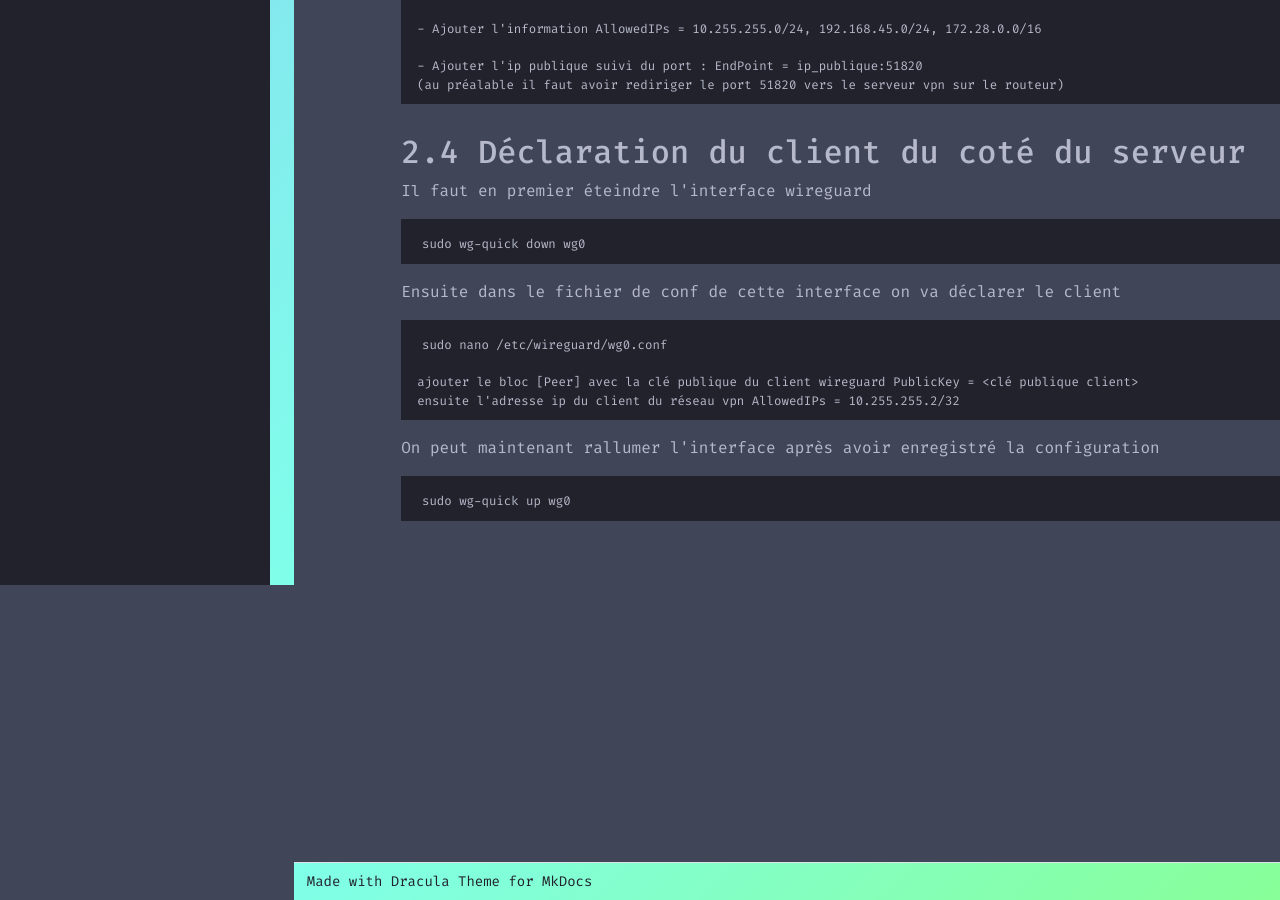
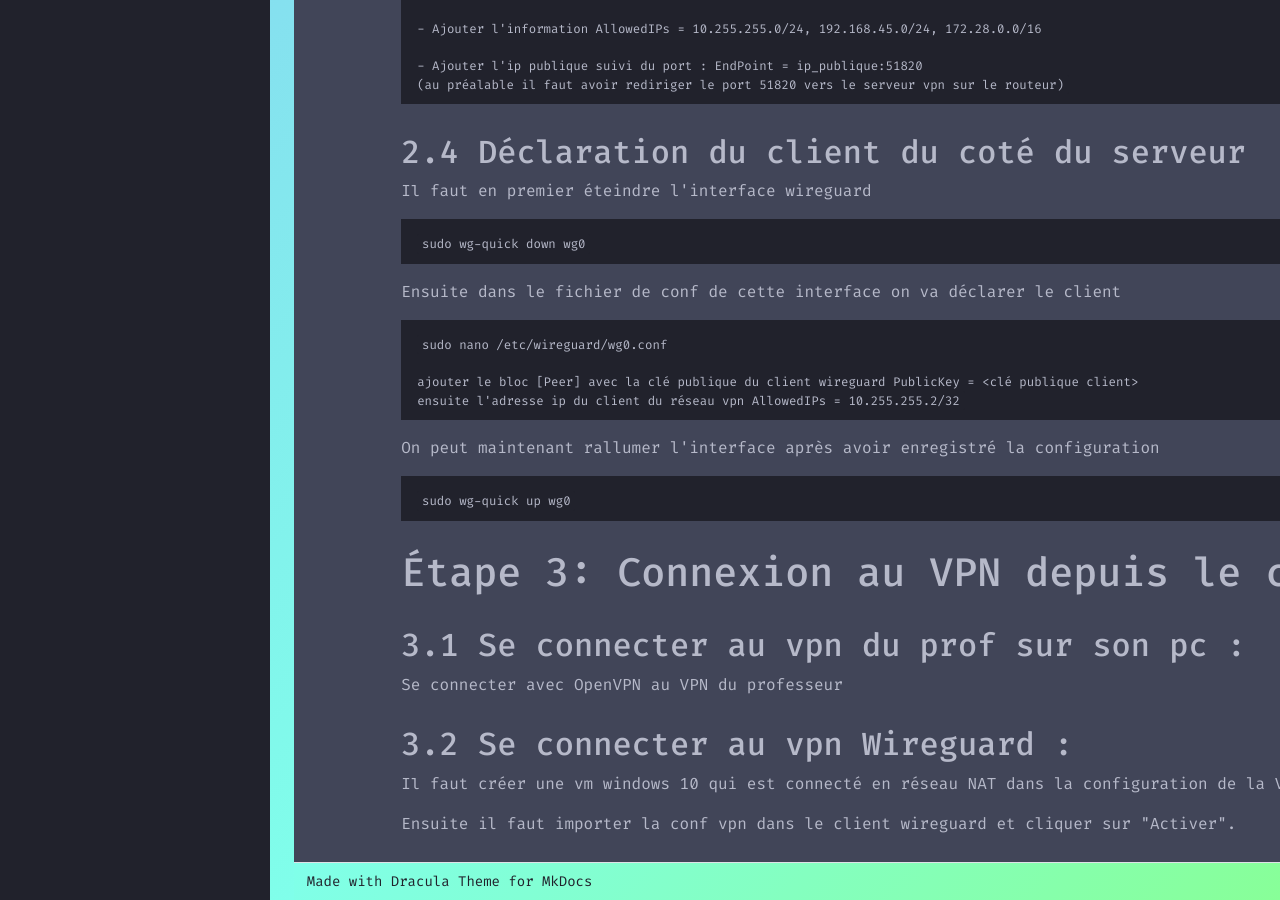
Before and after one commit to eRaETatsuya/OrleansSIO.github.io, an MkDocs documentation site: the page built from docs/VPN_WireGuard.md, in a window 1280 px wide and 900 px high, scrolled down 2871 px. Built offline with MkDocs 1.6.1 and Material for MkDocs 9.7.7, drawn with Linux system fonts in a browser that asks for light colours.

Commit message:
Update VPN_WireGuard.md
finition page vpn

```diff
--- a/docs/VPN_WireGuard.md
+++ b/docs/VPN_WireGuard.md
@@ -133,3 +133,16 @@ Ensuite dans le fichier de conf de cette interface on va déclarer le client
 On peut maintenant rallumer l'interface après avoir enregistré la configuration
 
     sudo wg-quick up wg0
+
+
+# Étape 3: Connexion au VPN depuis le client :
+
+## 3.1 Se connecter au vpn du prof sur son pc :
+
+Se connecter avec OpenVPN au VPN du professeur
+
+## 3.2 Se connecter au vpn Wireguard :
+
+Il faut créer une vm windows 10 qui est connecté en réseau NAT dans la configuration de la VM.
+
+Ensuite il faut importer la conf vpn dans le client wireguard et cliquer sur "Activer".
```
